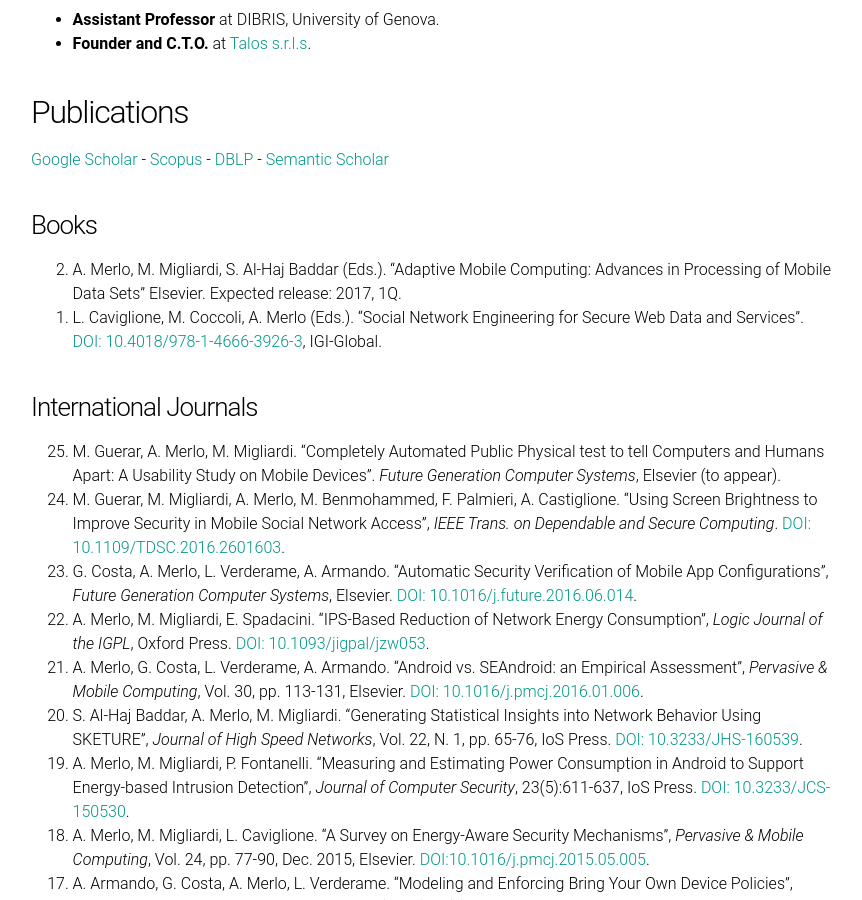
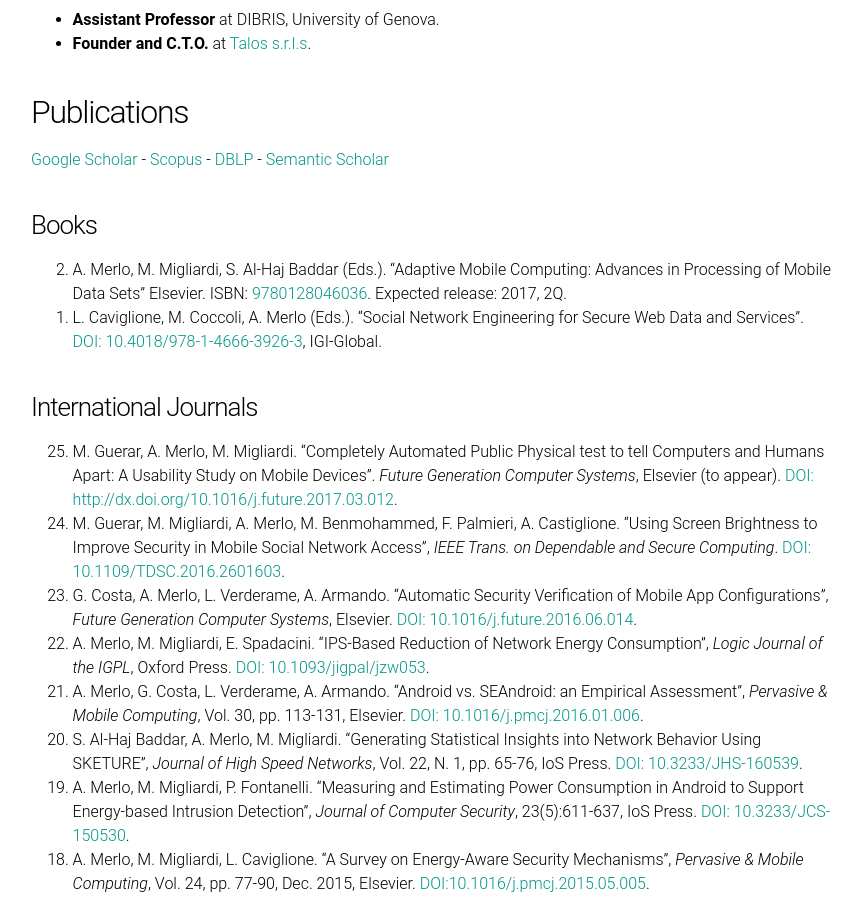
Before and after one commit to CSecLab/cseclab.github.io, a Jekyll site: the page built from alessioHP.md, in a window 1280 px wide and 900 px high, scrolled down 889 px. Shown: the whole window, without its empty margins (209-1071 px from the left). Built offline with Jekyll 4.4.1, drawn with Linux system fonts in a browser that asks for light colours.

Commit message:
minor add

```diff
--- a/alessioHP.md
+++ b/alessioHP.md
@@ -31,12 +31,12 @@ title: Homepage of Alessio Merlo
 
 
 ### Books
-1. A. Merlo, M. Migliardi, S. Al-Haj Baddar (Eds.). "Adaptive Mobile Computing: Advances in Processing of Mobile Data Sets" Elsevier. Expected release: 2017, 1Q.
+1. A. Merlo, M. Migliardi, S. Al-Haj Baddar (Eds.). "Adaptive Mobile Computing: Advances in Processing of Mobile Data Sets" Elsevier. ISBN: [9780128046036](https://www.elsevier.com/books/adaptive-mobile-computing/migliardi/978-0-12-804603-6). Expected release: 2017, 2Q.
 1. L. Caviglione, M. Coccoli, A. Merlo (Eds.). "Social Network Engineering for Secure Web Data and Services". [DOI: 10.4018/978-1-4666-3926-3](http://www.igi-global.com/book/social-network-engineering-secure-web/72359), IGI-Global.
 {: reversed="reversed"}
 
 ### International Journals
-1.  M. Guerar, A. Merlo, M. Migliardi. "Completely Automated Public Physical test to tell Computers and Humans Apart: A Usability Study on Mobile Devices". *Future Generation Computer Systems*, Elsevier (to appear).
+1.  M. Guerar, A. Merlo, M. Migliardi. "Completely Automated Public Physical test to tell Computers and Humans Apart: A Usability Study on Mobile Devices". *Future Generation Computer Systems*, Elsevier (to appear). [DOI: http://dx.doi.org/10.1016/j.future.2017.03.012](http://dx.doi.org/10.1016/j.future.2017.03.012).
 1. M. Guerar, M. Migliardi, A. Merlo, M. Benmohammed, F. Palmieri, A. Castiglione. "Using Screen Brightness to Improve Security in Mobile Social Network Access", *IEEE Trans. on Dependable and Secure Computing*. [DOI: 10.1109/TDSC.2016.2601603](http://dx.doi.org/10.1109/TDSC.2016.2601603).
 1. G. Costa, A. Merlo, L. Verderame, A. Armando. "Automatic Security Verification of Mobile App Configurations", *Future Generation Computer Systems*, Elsevier. [DOI: 10.1016/j.future.2016.06.014](http://dx.doi.org/10.1016/j.future.2016.06.014).
 1. A. Merlo, M. Migliardi, E. Spadacini. "IPS-Based Reduction of Network Energy Consumption", *Logic Journal of the IGPL*, Oxford Press. [DOI: 10.1093/jigpal/jzw053](http://dx.doi.org/10.1093/jigpal/jzw053).
```
